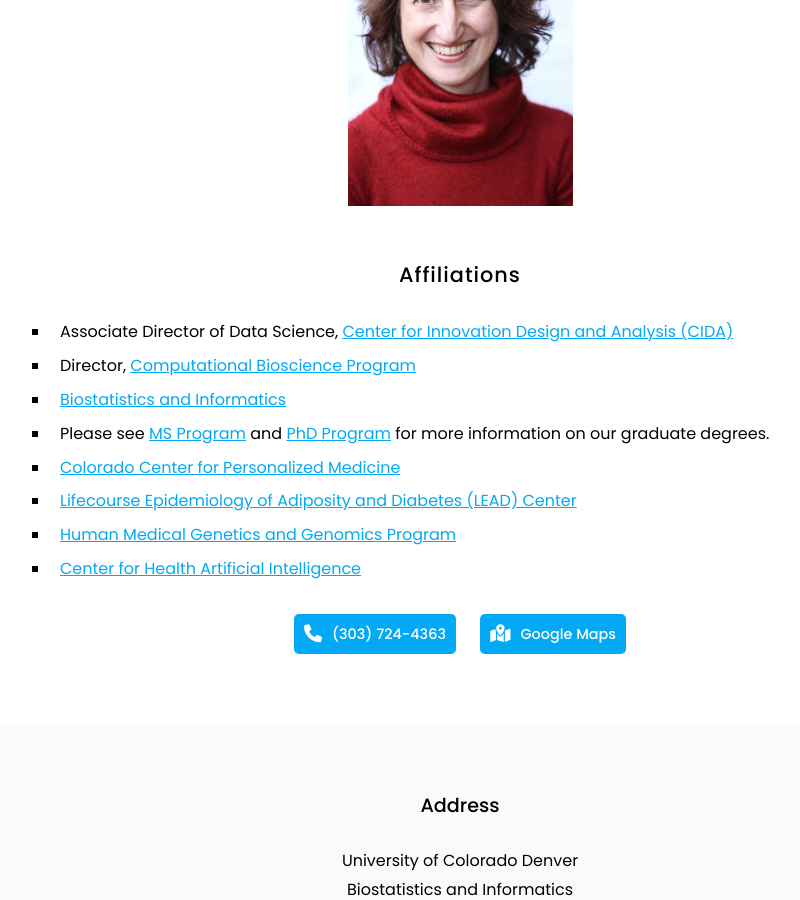
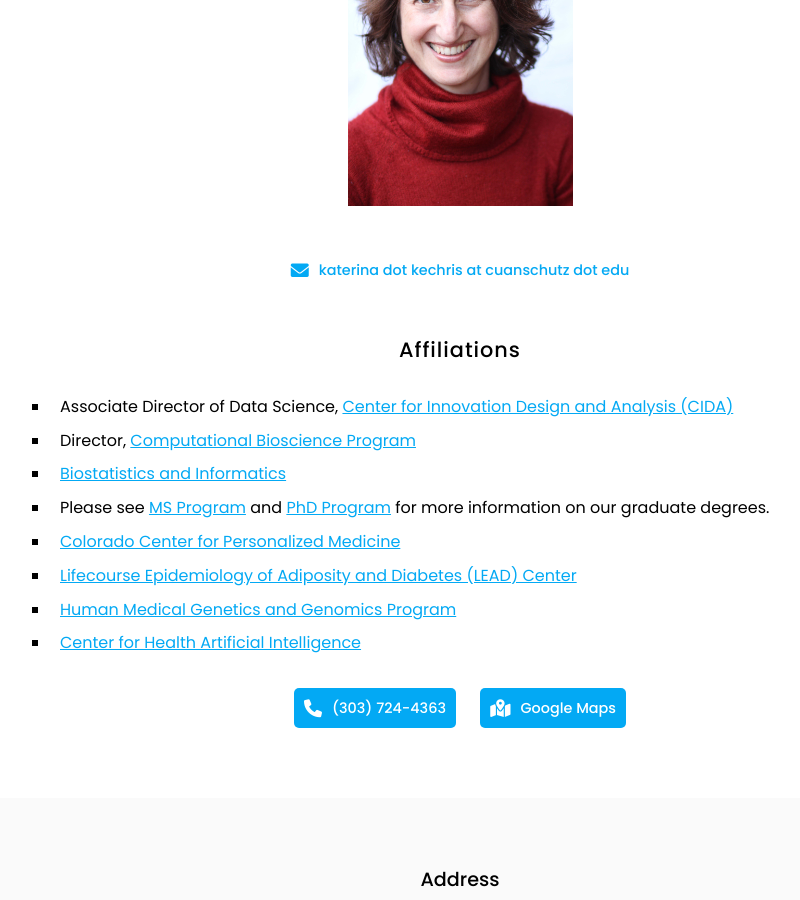
Before and after one commit to KechrisLab/kechrislab.github.io, a Jekyll site: the page built from contact/index.md, in a window 1280 px wide and 900 px high, scrolled down 388 px. Shown: the whole window, without its empty margins (180-980 px from the left). Built offline with Jekyll 4.4.1, drawn with Linux system fonts in a browser that asks for light colours.

```diff
--- a/contact/index.md
+++ b/contact/index.md
@@ -15,7 +15,7 @@ nav:
 
 {%
   include link.html
-  type="Email"
+  type="email"
   icon=""
   text="katerina dot kechris at cuanschutz dot edu"
   link = "none"
```
